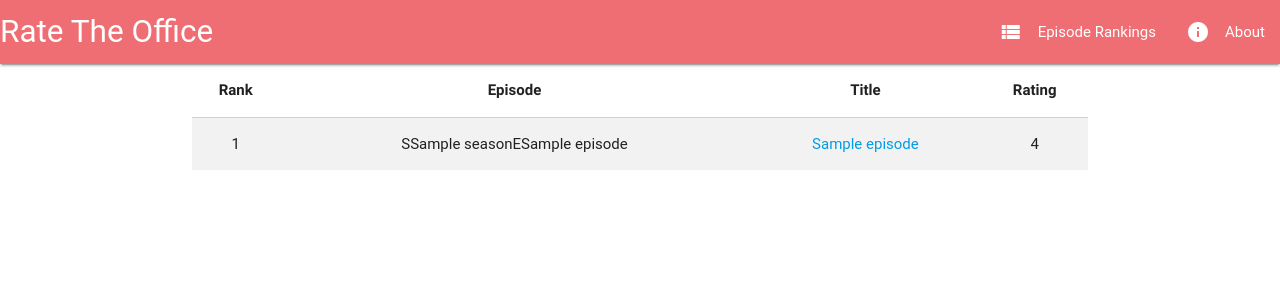
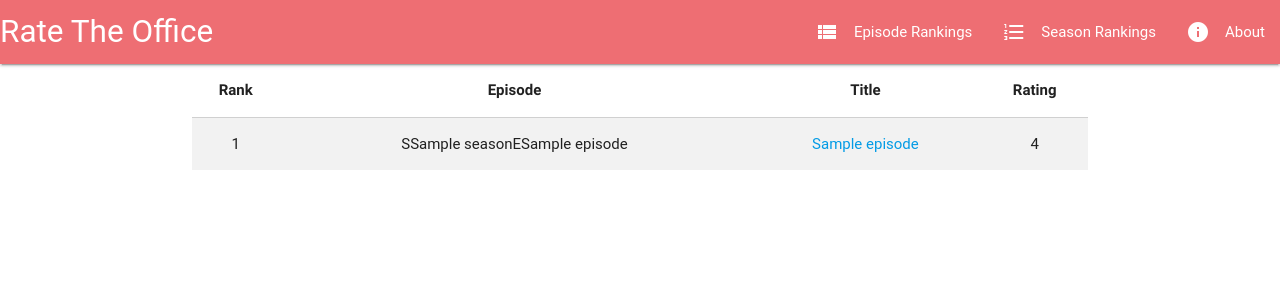
Before and after one commit to gnarizzy/BestEpisodes, a Django app: template BestEpisodes/core/templates/rankings.html in a window 1280 px wide. Shown: the top 300 px of the page. Run offline with Django 3.2, Linux system fonts and the light colour scheme; the template is opened without the code that fills it: most values are stand-ins (such as "Sample title", 1, 10 or a date in 2020); some libraries are stand-ins or nearby versions; some web fonts are replaced.

Commit message:
season rankings link in desktop navbar

```diff
--- a/BestEpisodes/core/templates/base.html
+++ b/BestEpisodes/core/templates/base.html
@@ -15,6 +15,7 @@
           <a href="/" class="brand-logo hide-on-med-and-down">Rate The Office</a>
           <ul id="nav" class="right hide-on-med-and-down">
             <li><a href="/rankings">Episode Rankings<i class="material-icons left">view_list</i></a></li>
+            <li><a href="/rankings/season">Season Rankings<i class="material-icons left">format_list_numbered</i></a></li>
             <li><a href="/about">About<i class="material-icons left">info</i></a></li>
           </ul>
           <ul id="nav" class="left hide-on-med-and-up">
```
